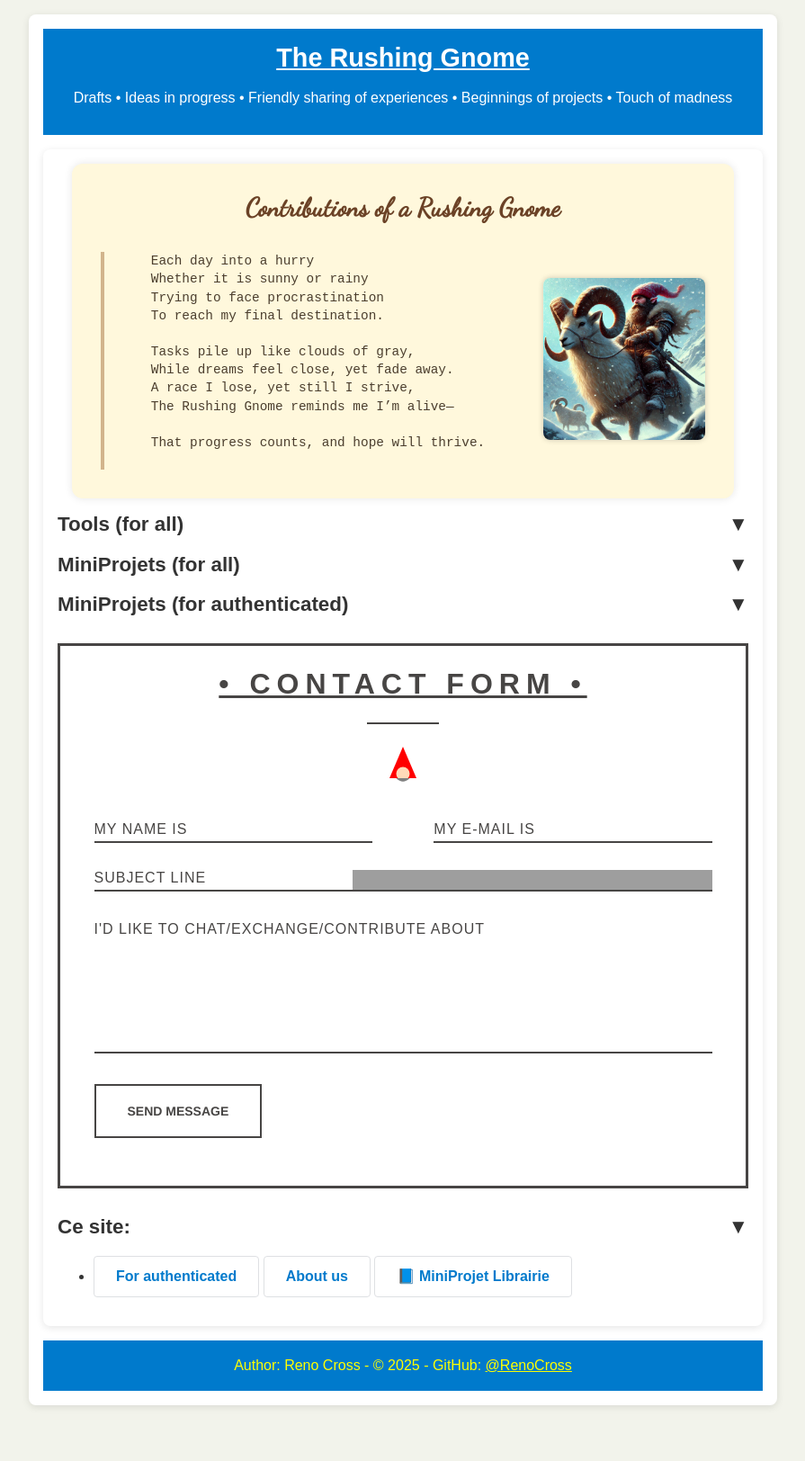
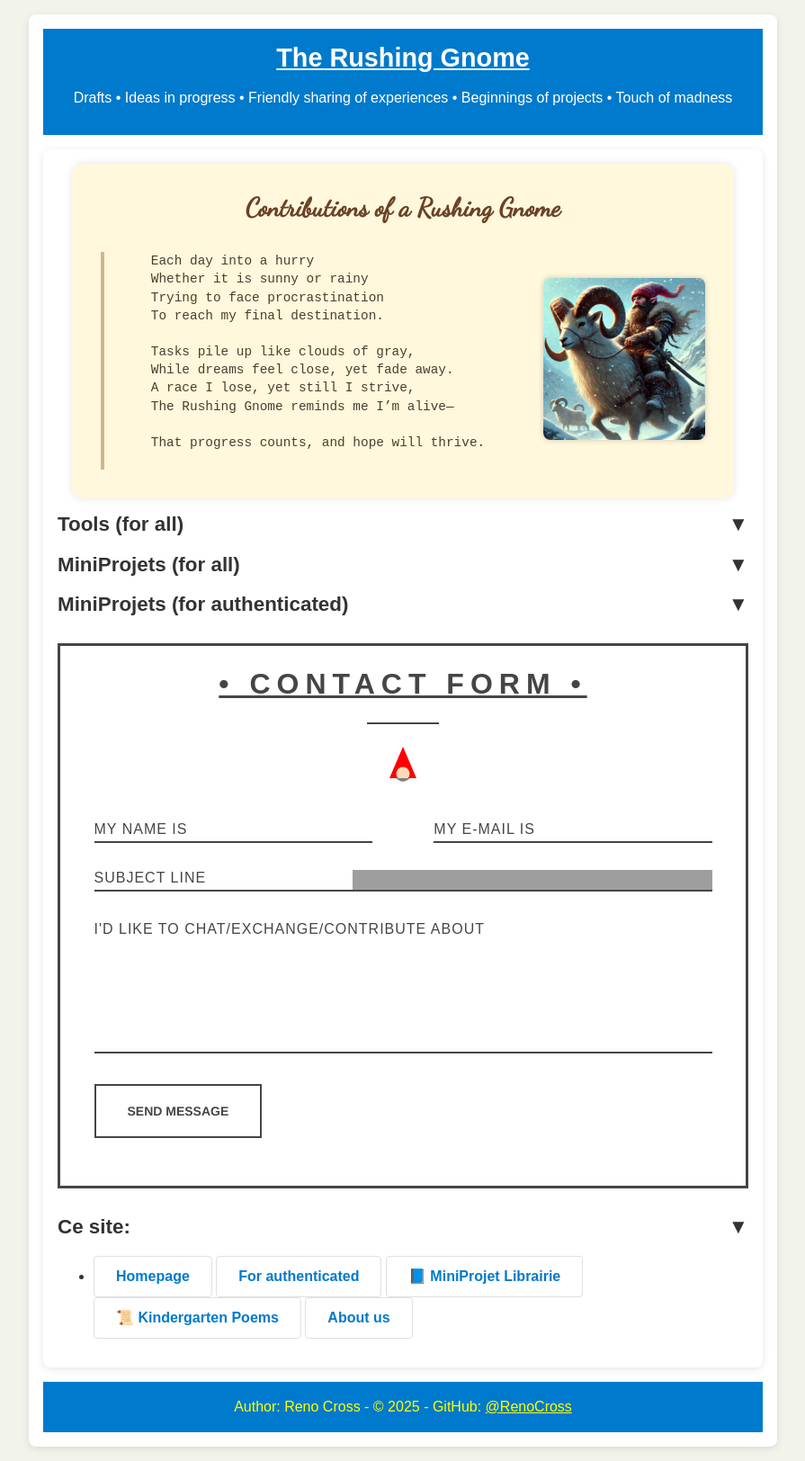
Before and after one commit to RenoCross/the-rushing-gnome, a Jekyll site: the page built from index.html, in a window 1280 px wide. Shown: the whole page at 90% size, without its empty margins (192-1087 px from the left). Built offline with Jekyll 4.4.1, drawn with Linux system fonts in a browser that asks for light colours; before the commit the page ends 1578 px from its top, so only the background shows below that; some of the changed lines change nothing that is shown; grey boxes are pictures that could not be loaded.

Commit message:
Update index.html

```diff
--- a/index.html
+++ b/index.html
@@ -156,91 +156,17 @@ title: ""
 
   <ul class="actions stacked">
     <li>
+      <a href="index.html" class="button">Homepage</a>
       <a href="authenticated.html" class="button">For authenticated</a>
+      <a href="library.html" class="button">📘 MiniProjet Librairie</a>
+      <a href="poems.html" class="button">📜 Kindergarten Poems</a>
       <a href="about/about-us.html" class="button">About us</a>
-      <a href="library.html" class="button">📘 MiniProjet Librairie</a>
     </li>
   </ul>
 
-  <script>
-    const form = document.getElementById('contact-form');
-    const status = document.getElementById('form-status');
+  <script src="scripts/homepage-layout-script.js"></script>
+  <script src="scripts/contact-form-script.js"></script>
 
-    form.addEventListener('submit', async (e) => {
-      e.preventDefault();
-
-      // anti-spam : le champ caché ne doit pas être rempli
-      if (form.website.value !== "") {
-        status.textContent = "Spam détecté.";
-        return;
-      }
-
-      const payload = {
-        name: form.name.value,
-        email: form.email.value || null,
-        subject: form.subject.value,
-        message: form.message.value
-      };
-
-      const res = await fetch('https://dvzqvjmaavtvqzeilmcg.supabase.co/rest/v1/contact_messages', {
-        method: 'POST',
-        headers: {
-          'apikey': 'eyJhbGciOiJIUzI1NiIsInR5cCI6IkpXVCJ9.eyJpc3MiOiJzdXBhYmFzZSIsInJlZiI6ImR2enF2am1hYXZ0dnF6ZWlsbWNnIiwicm9sZSI6ImFub24iLCJpYXQiOjE3NDc1OTM0OTMsImV4cCI6MjA2MzE2OTQ5M30.rZjwxo4YW6W4ZC2pvm0TGBvTLTkmSpZ8mJCOF3KAdzo',
-          'Authorization': 'Bearer eyJhbGciOiJIUzI1NiIsInR5cCI6IkpXVCJ9.eyJpc3MiOiJzdXBhYmFzZSIsInJlZiI6ImR2enF2am1hYXZ0dnF6ZWlsbWNnIiwicm9sZSI6ImFub24iLCJpYXQiOjE3NDc1OTM0OTMsImV4cCI6MjA2MzE2OTQ5M30.rZjwxo4YW6W4ZC2pvm0TGBvTLTkmSpZ8mJCOF3KAdzo',
-          'Content-Type': 'application/json',
-          'Prefer': 'return=minimal'
-        },
-        body: JSON.stringify(payload)
-      });
-
-      if (res.ok) {
-        status.textContent = "Message envoyé ! Merci.";
-        form.reset();
-      } else {
-        status.textContent = "Erreur lors de l’envoi.";
-      }
-    });
-
-    // remplissage dynamique du champ Sujet
-    document.addEventListener('DOMContentLoaded', () => {
-      const select = document.getElementById('subject');
-      const headings = document.querySelectorAll('#contrib h3');
-
-      const subjects = new Set(); // pour éviter les doublons
-      headings.forEach(h3 => {
-        const text = h3.textContent.trim();
-        if (text) subjects.add(text);
-      });
-
-      subjects.forEach(subject => {
-        const option = document.createElement('option');
-        option.value = subject;
-        option.textContent = subject;
-        select.appendChild(option);
-      });
-
-      // Ajouter l'option "Autre"
-      const autreOption = document.createElement('option');
-      autreOption.value = 'Autre';
-      autreOption.textContent = 'Autre';
-      select.appendChild(autreOption);
-    });
-
-    // image à côté du poème aléatoire
-    document.addEventListener('DOMContentLoaded', function () {
-      const gnomeImages = ['nain.jpeg', 'gnome_ChatGPT.jpeg', 'gnome_ChatGPT2.jpg', 'gnome_ChatGPT3.jpg', 'gnome_deviantart1.jpg', 'gnome_deviantart2.jpg'];
-      const chosenImage = gnomeImages[Math.floor(Math.random() * gnomeImages.length)];
-      const imageElement = document.createElement('img');
-      imageElement.src = `/the-rushing-gnome/assets/images/${chosenImage}`;
-      imageElement.alt = 'Rushing Gnome';
-      imageElement.style.maxWidth = '180px';
-      imageElement.style.borderRadius = '8px';
-      imageElement.style.boxShadow = '0 0 6px rgba(0, 0, 0, 0.2)';
-      imageElement.style.flexShrink = '0';
-
-      document.getElementById('gnome-image').appendChild(imageElement);
-    });
-  </script>
 </main>
 <footer>
   <p>Author: Reno Cross   -   © 2025   -   GitHub: <a href="https://github.com/RenoCross" target="_blank">@RenoCross</a></p>
```
